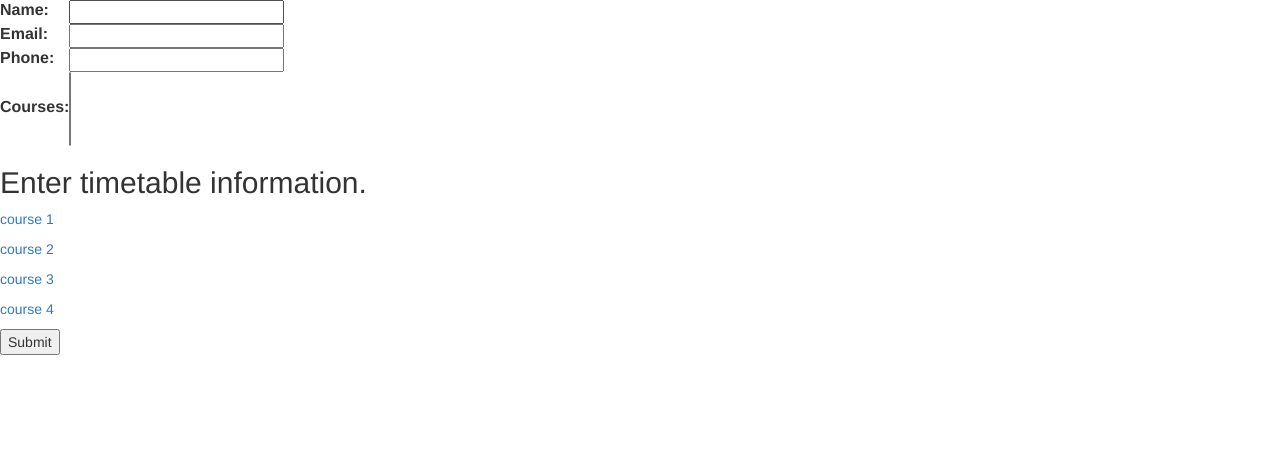
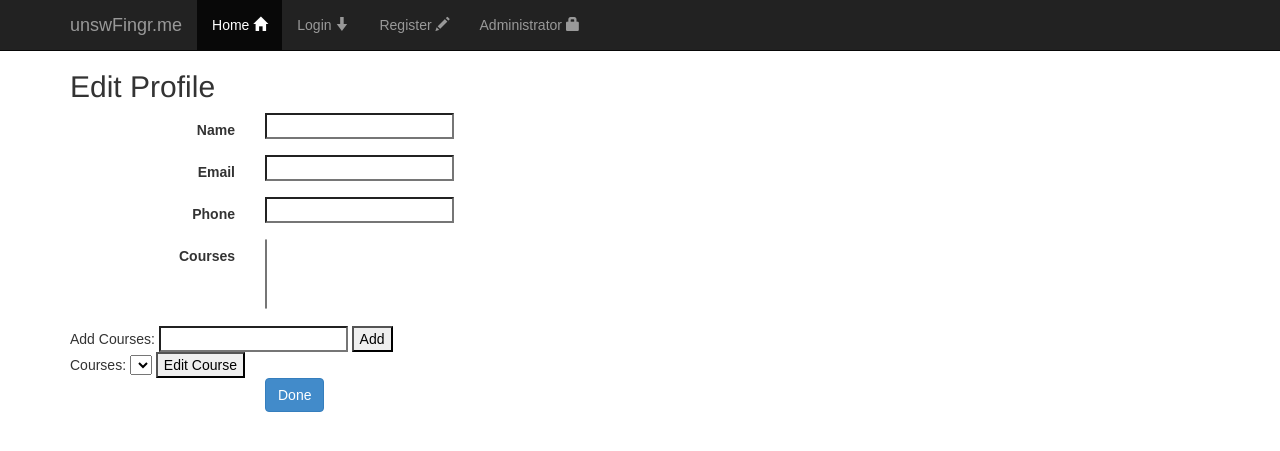
Before and after one commit to joelbrady/unswfingr, a Django app: page /profile/ in a window 1280 px wide. Shown: the top 451 px of the page. Run offline with Django 3.2, Linux system fonts and the light colour scheme; lists and menus that the app fills with data are empty; parts of the project's set-up code (start-up, migrations or seed data) failed here and were passed over; some libraries are stand-ins or nearby versions.

Commit message:
in the process of adding dynamic forms

```diff
--- a/profile/templates/profile.html
+++ b/profile/templates/profile.html
@@ -1,34 +1,106 @@
-<html>
-<head>
-    <title>unswFingr.me</title>
-    <!-- Latest compiled and minified CSS -->
-    <link rel="stylesheet" href="//netdna.bootstrapcdn.com/bootstrap/3.0.0/css/bootstrap.min.css">
+{% extends "base.html" %}
+{% block title %}Edit Profile{% endblock %}
+{% block content %}
+        <form class="form-horizontal" method="post" action="">
+            <h2 class=form-signin-heading">Edit Profile</h2>
 
-    <!-- Optional theme -->
-    <link rel="stylesheet" href="//netdna.bootstrapcdn.com/bootstrap/3.0.0/css/bootstrap-theme.min.css">
-</head>
-<body>
-<!--<form method="post" enctype="multipart/form-data">-->
-    <!--{% csrf_token %}-->
-    <!--{{ form.as_p }}-->
-    <!--{{ lecture_formset.as_p }}-->
-    <!--<input type="submit" value="Submit" />-->
-<!--</form>-->
-<form method = "post" >
-    {% csrf_token %}
-    <table>
-        {{ profile_form }}
-    </table>
+            {% csrf_token %}
+            {{ form.non_field_errors }}
+            {% for field in profile_form %}
+            <div class="form-group">
+                <label for="{{ field.label }}" class="col-lg-2 control-label">{{ field.label }}</label>
 
-    <h2>Enter timetable information.</h2>
-    <p><A href="profile_course.html"> course 1</A></p>
-    <p><A href="profile_course.html"> course 2</A></p>
-    <p><A href="profile_course.html"> course 3</A></p>
-    <p><A href="profile_course.html"> course 4</A></p>
+                <div class="col-lg-10">
+                        {{ field }}
 
-    <p><input type="submit" value="Submit" /></p>
-</form>
+                </div>
+                <span class="text-danger">{{ field.errors }}</span>
+            </div>
+
+            {% endfor %}
+
+            <p></p>
+
+            <SCRIPT language="javascript">
+                function addCombo() {
+                    var textb = document.getElementById("txtCombo");
+                    var combo = document.getElementById("combo");
+
+                    var option = document.createElement("option");
+                    option.text = textb.value;
+                    option.value = textb.value;
+                    try {
+                        combo.add(option, null); //Standard
+                    }catch(error) {
+                        combo.add(option); // IE only
+                    }
+                    textb.value = "";
+
+                }
+
+                function editCourse() {
+                    var combo = document.getElementById("combo")
+                    var str =  combo.options[combo.selectedIndex].text;
+                    document.write("<p>" + str + "</p>");
+                    document.write("<p>" + course_form + "</p>");
+
+                }
+
+            </SCRIPT>
+
+            <BODY style="font-family: sans-serif">
+
+                Add Courses: <input type="text" name="txtCombo" id="txtCombo"/>
+                <input type="button" value="Add" onclick="addCombo()">
+                <br/>
+                Courses: <select name="combo" id="combo"></select> <input type="button" value="Edit Course" onclick="editCourse()">
+
+            </BODY>
+
+            <div class="form-group">
+                <div class="col-lg-offset-2 col-lg-10">
 
 
-</body>
-</html>
+                    <button class="btn btn-primary" type="submit">Done</button>
+
+                </div>
+            </div>
+
+        </form>
+
+{% endblock %}
+
+        <!--<html>-->
+<!--<head>-->
+    <!--<title>unswFingr.me</title>-->
+    <!--&lt;!&ndash; Latest compiled and minified CSS &ndash;&gt;-->
+    <!--<link rel="stylesheet" href="//netdna.bootstrapcdn.com/bootstrap/3.0.0/css/bootstrap.min.css">-->
+
+    <!--&lt;!&ndash; Optional theme &ndash;&gt;-->
+    <!--<link rel="stylesheet" href="//netdna.bootstrapcdn.com/bootstrap/3.0.0/css/bootstrap-theme.min.css">-->
+<!--</head>-->
+<!--<body>-->
+<!--&lt;!&ndash;<form method="post" enctype="multipart/form-data">&ndash;&gt;-->
+    <!--&lt;!&ndash;{% csrf_token %}&ndash;&gt;-->
+    <!--&lt;!&ndash;{{ form.as_p }}&ndash;&gt;-->
+    <!--&lt;!&ndash;{{ lecture_formset.as_p }}&ndash;&gt;-->
+    <!--&lt;!&ndash;<input type="submit" value="Submit" />&ndash;&gt;-->
+<!--&lt;!&ndash;</form>&ndash;&gt;-->
+<!--<form method = "post" >-->
+    <!--{% csrf_token %}-->
+    <!--<table>-->
+        <!--{{ profile_form }}-->
+    <!--</table>-->
+
+    <!--<h2>Enter timetable information.</h2>-->
+    <!--<p><A href="profile_course.html"> course 1</A></p>-->
+    <!--<p><A href="profile_course.html"> course 2</A></p>-->
+    <!--<p><A href="profile_course.html"> course 3</A></p>-->
+    <!--<p><A href="profile_course.html"> course 4</A></p>-->
+
+    <!--<p><input type="submit" value="Submit" /></p>-->
+<!--</form>-->
+
+
+<!--</body>-->
+<!--</html>-->
--- a/profile/urls.py
+++ b/profile/urls.py
@@ -2,5 +2,6 @@ from django.conf.urls import patterns, url
 from profile import views
 
 urlpatterns = patterns('',
+    url(r'^profile_course.html$', views.edit_course),
     url(r'^$', views.edit_profile),
 )
--- a/profile/views.py
+++ b/profile/views.py
@@ -51,3 +51,6 @@ def edit_profile(request):
     'day_times_form': day_times_form,
     'tutorial_form' : tutorial_form,
     'lab_form' : lab_form}, context_instance = RequestContext(request))
+
+def edit_course(request):
+    return render_to_response('profile_course.html', context_instance = RequestContext(request))
```
Also changed, not shown: profile/templates/profile_course.html (added, +71 -0 lines), 2 other files.
